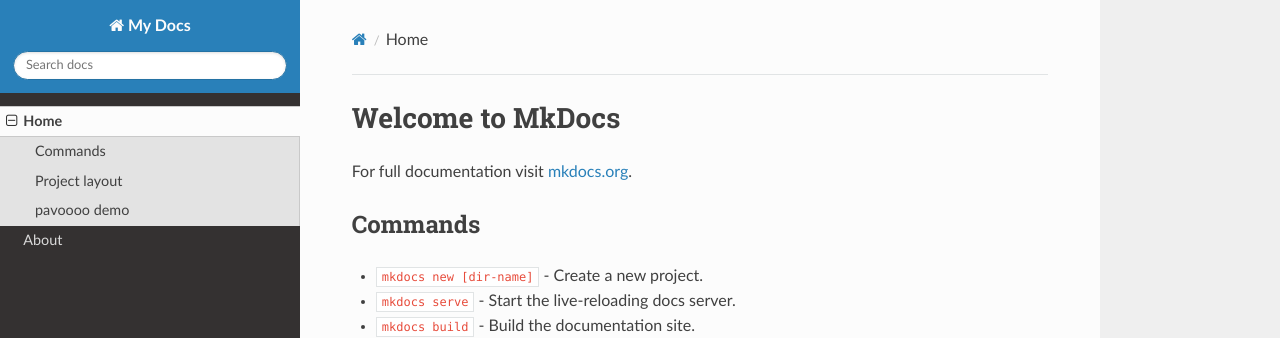
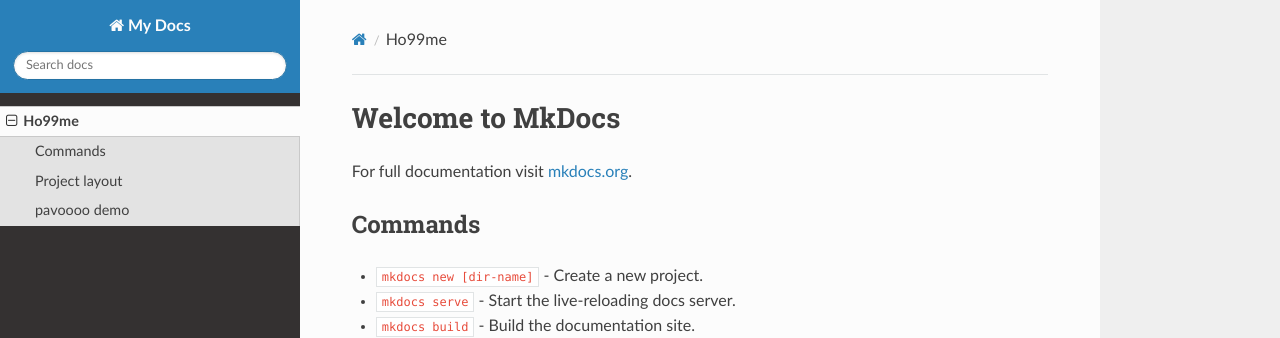
Before and after one commit to 1221de/mkdocs, an MkDocs documentation site: the page built from docs/index.md, in a window 1280 px wide. Shown: the top 338 px of the page. Built offline with MkDocs 1.6.1, drawn with Linux system fonts in a browser that asks for light colours; nearby versions of some CDN libraries; old or Windows-style settings are respelled for this version of MkDocs.

Commit message:
Update mkdocs.yml

```diff
--- a/mkdocs.yml
+++ b/mkdocs.yml
@@ -1,7 +1,7 @@
 site_name: My Docs
 
 pages:
-- [index.md, Home]
-- [about.md, About]
+- [index.md, Ho99me]
+
 
 theme: readthedocs
```
